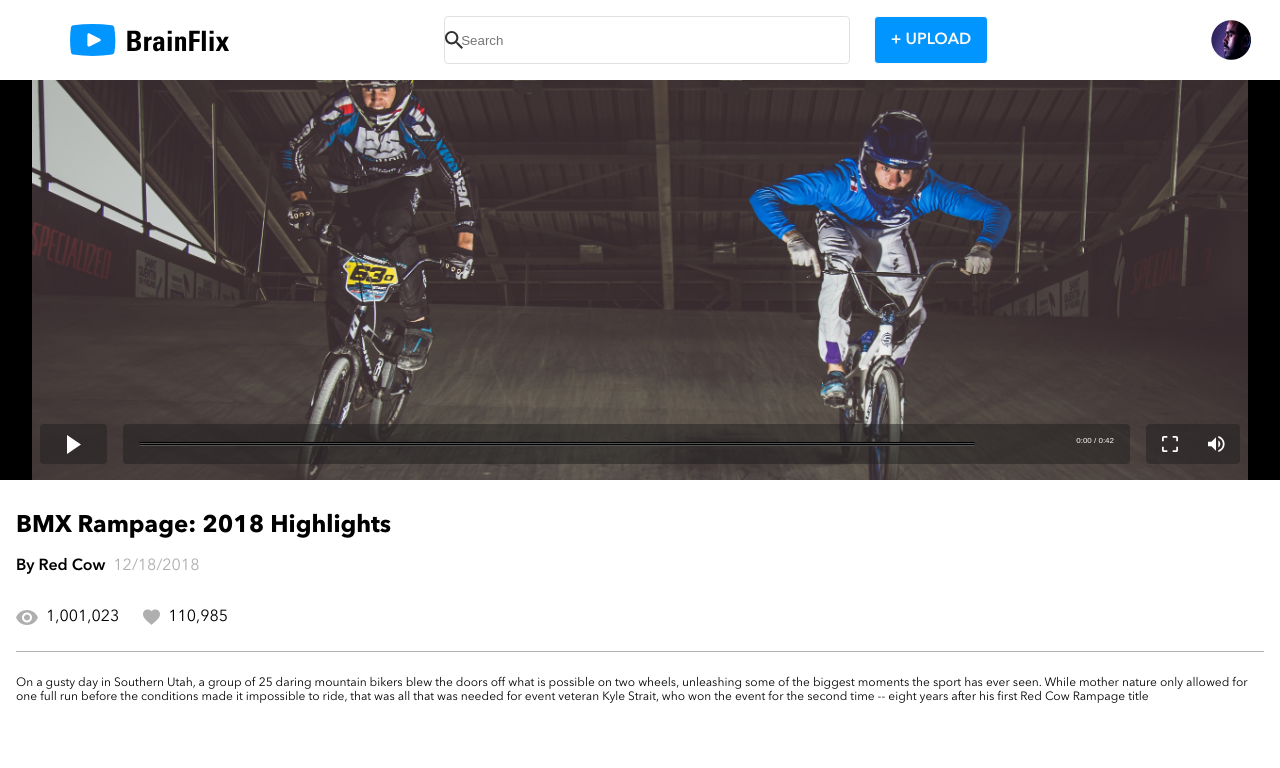
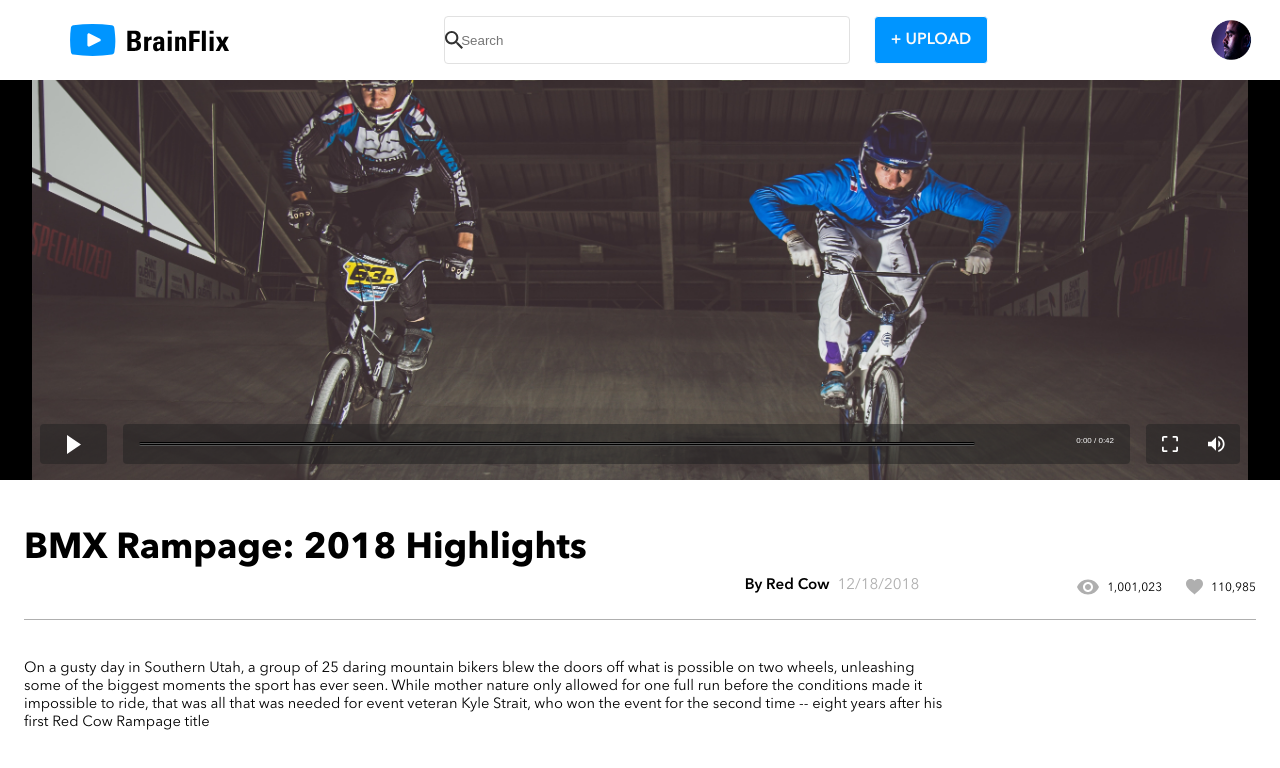
Before and after one commit to monica-zarate/monica-zarate-brainflix, a React (Create React App) app in the folder sprint-one/: page / in a window 1280 px wide. Shown: the top 768 px of the page. Built offline with nearby package versions, Linux system fonts and the light colour scheme.

Commit message:
Completed Video Description Section responsive for all three devices.

```diff
--- a/sprint-one/src/components/styles/main.css
+++ b/sprint-one/src/components/styles/main.css
@@ -338,10 +338,39 @@ body {
   padding: 2rem 1rem 1.5rem 1rem;
 }
 
+@media (min-width: 768px) {
+  .description {
+    padding: 3rem 1.5rem 1.5rem 1.5rem;
+    display: -webkit-box;
+    display: -ms-flexbox;
+    display: flex;
+    -ms-flex-wrap: wrap;
+        flex-wrap: wrap;
+    -webkit-box-pack: justify;
+        -ms-flex-pack: justify;
+            justify-content: space-between;
+  }
+}
+
+@media (min-width: 1440px) {
+  .description {
+    padding: 2.5rem 0 1.5rem 0;
+    margin: 0 0 0 11.25rem;
+    width: 44.5rem;
+  }
+}
+
 .description__title {
   font-family: "Avenir Next Bold";
   font-size: 1.5rem;
   margin: 0 0 1rem 0;
+}
+
+@media (min-width: 768px) {
+  .description__title {
+    font-size: 2.25rem;
+    margin: 0 0 1.5rem 0;
+  }
 }
 
 .description__details {
@@ -349,6 +378,16 @@ body {
   display: -ms-flexbox;
   display: flex;
   margin: 0 0 2rem 0;
+}
+
+@media (min-width: 768px) {
+  .description__details {
+    font-size: 0.95rem;
+    margin: 0;
+    -webkit-box-align: end;
+        -ms-flex-align: end;
+            align-items: flex-end;
+  }
 }
 
 .description__details--author {
@@ -366,6 +405,21 @@ body {
   display: flex;
 }
 
+@media (min-width: 768px) {
+  .description__icons {
+    font-size: 0.75rem;
+    -webkit-box-align: end;
+        -ms-flex-align: end;
+            align-items: flex-end;
+  }
+}
+
+@media (min-width: 1440px) {
+  .description__icons {
+    font-size: 1rem;
+  }
+}
+
 .description__icons--views, .description__icons--likes {
   margin: 0 0.5rem 0 0;
 }
@@ -380,8 +434,36 @@ body {
   border-top: 1px solid #afafaf;
 }
 
+@media (min-width: 768px) {
+  .description__text-wrapper {
+    padding: 2.5rem 0 4rem 0;
+    margin: 0 1.5rem;
+  }
+}
+
+@media (min-width: 1440px) {
+  .description__text-wrapper {
+    padding: 2.5rem 0;
+    margin: 0 11.25rem;
+    width: 44.5rem;
+  }
+}
+
 .description__text-content {
   font-size: 0.75rem;
+}
+
+@media (min-width: 768px) {
+  .description__text-content {
+    width: 75%;
+    font-size: 0.92rem;
+  }
+}
+
+@media (min-width: 1440px) {
+  .description__text-content {
+    width: 78%;
+  }
 }
 
 @font-face {
```
Also changed, not shown: sprint-one/src/components/styles/partials/_video.scss (+60 -0 lines).
